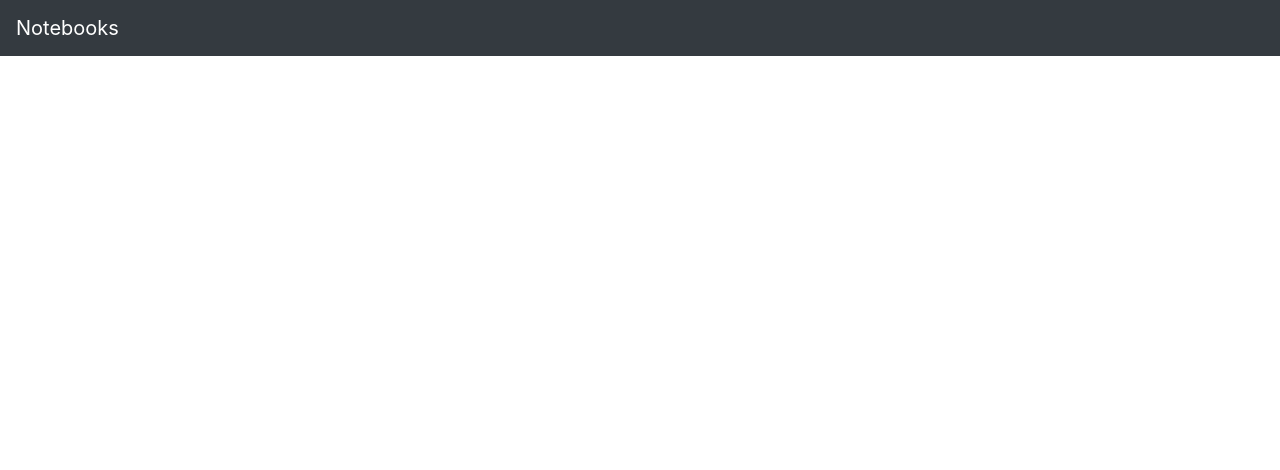
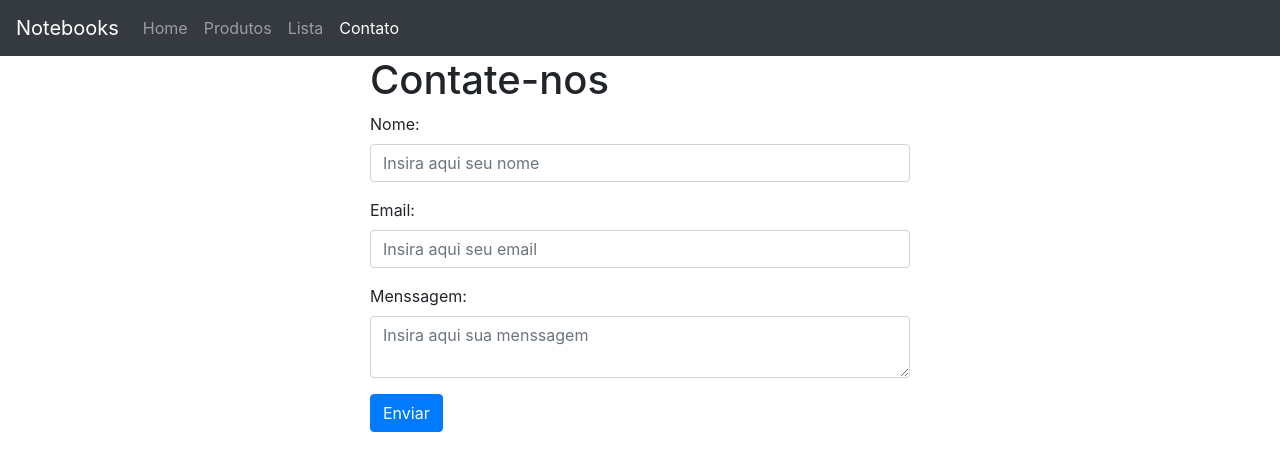
Before and after one commit to MatheusAndradeeee/prova_pw, a plain HTML site: page prova/contato.html in a window 1280 px wide. Drawn offline with nearby package versions, Linux system fonts and the light colour scheme.

Commit message:
Commit da hora

```diff
--- a/prova/contato.html
+++ b/prova/contato.html
@@ -8,6 +8,50 @@
  <link rel="stylesheet" href="estilo.css">
 </head>
 <body>
- <nav class="navbar navbar-expand-lg navbar-dark bg-dark">
- <a class="navbar-brand" href="#">Notebooks</a>
- <button class="
+    <nav class="navbar navbar-expand-lg navbar-dark bg-dark">
+        <a class="navbar-brand" href="#">Notebooks</a>
+        <button class="navbar-toggler" type="button" data-toggle="collapse" data-target="#navbarSupportedContent"
+            aria-controls="navbarSupportedContent" aria-expanded="false" aria-label="Toggle navigation">
+            <span class="navbar-toggler-icon"></span>
+        </button>
+        <div class="collapse navbar-collapse" id="navbarSupportedContent">
+            <ul class="navbar-nav mr-auto">
+                <li class="nav-item">
+                    <a class="nav-link" href="index.html">Home</a>
+                </li>
+                <li class="nav-item">
+                    <a class="nav-link" href="produtos.html">Produtos</a>
+                </li>
+                <li class="nav-item">
+                    <a class="nav-link" href="lista.html">Lista</a>
+                </li>
+                <li class="nav-item active">
+                    <a class="nav-link" href="#">Contato<span class="sr-only">(current)</span></a>
+                </li>
+
+            </ul>
+        </div>
+    </nav>
+    <div class="container">
+        <div class="row">
+            <div class="col-md-6 offset-md-3">
+                <h1>Contate-nos</h1>
+                <form>
+                    <div class="form-group">
+                        <label for="name">Nome:</label>
+                        <input type="text" class="form-control" id="name" placeholder="Insira aqui seu nome">
+                    </div>
+                    <div class="form-group">
+                        <label for="email">Email:</label>
+                        <input type="email" class="form-control" id="email" placeholder="Insira aqui seu email">
+                    </div>
+                    <div class="form-group">
+                        <label for="message">Menssagem:</label>
+                        <textarea class="form-control" id="message" placeholder="Insira aqui sua menssagem"></textarea>
+                    </div>
+                    <button type="submit" class="btn btn-primary">Enviar</button>
+                </form>
+            </div>
+        </div>
+    </div>
+</body>
```
Also changed, not shown: prova/index.html (+1 -1 lines), prova/lista.html (+1 -1 lines), prova/produtos.html (+1 -1 lines).
